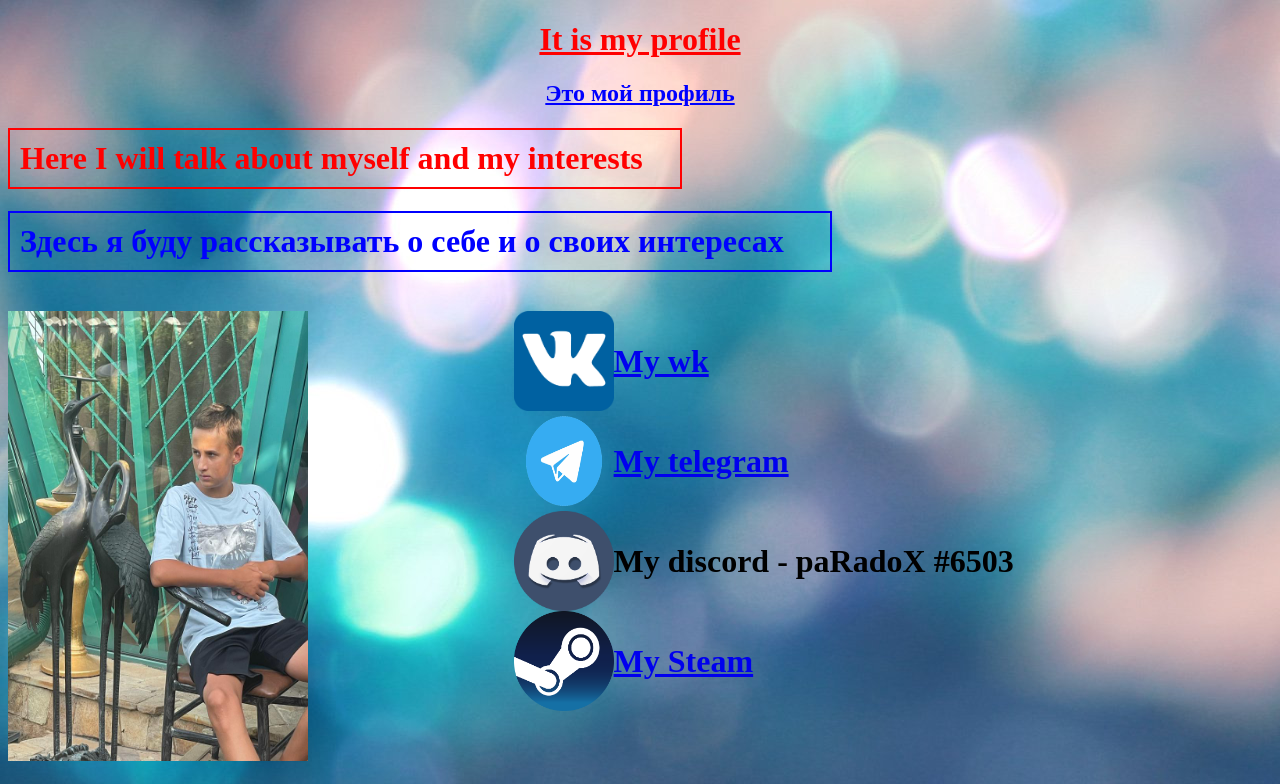
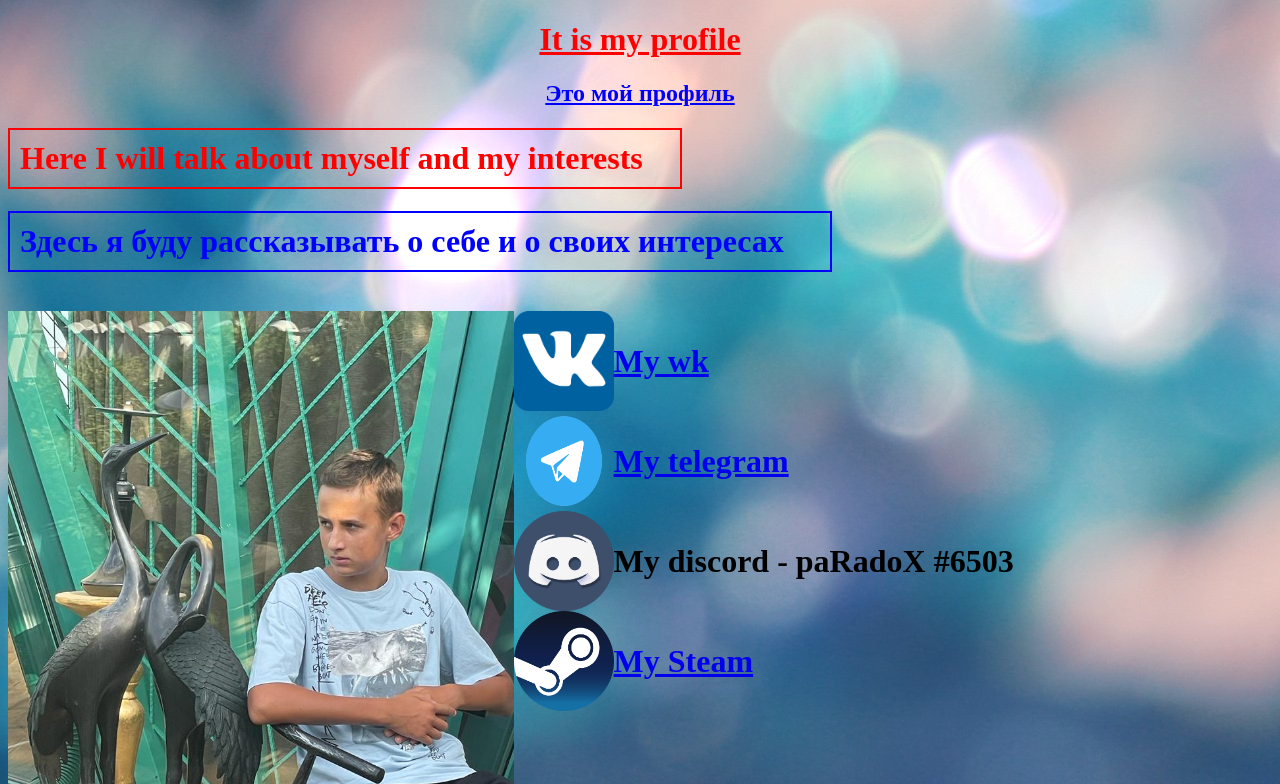
Before and after one commit to treshchev/vladprofile, a plain HTML site: page index.html in a window 1280 px wide. Shown: the top 784 px of the page. Drawn offline with Linux system fonts and the light colour scheme.

Commit message:
Update index.html

```diff
--- a/index.html
+++ b/index.html
@@ -67,7 +67,7 @@ div.animation_text {
     padding: 10px; width: 800px;" >Здесь я буду рассказывать о себе и о своих интересах</h1>
     <br>
 
-    <img src="vlad1.jpeg" style="width: 300px; height: 450px; ">
+    <img src="vlad1.jpeg" style="width: 40%;">
 
     <div style="float: right; width: 60%;">
 
```
